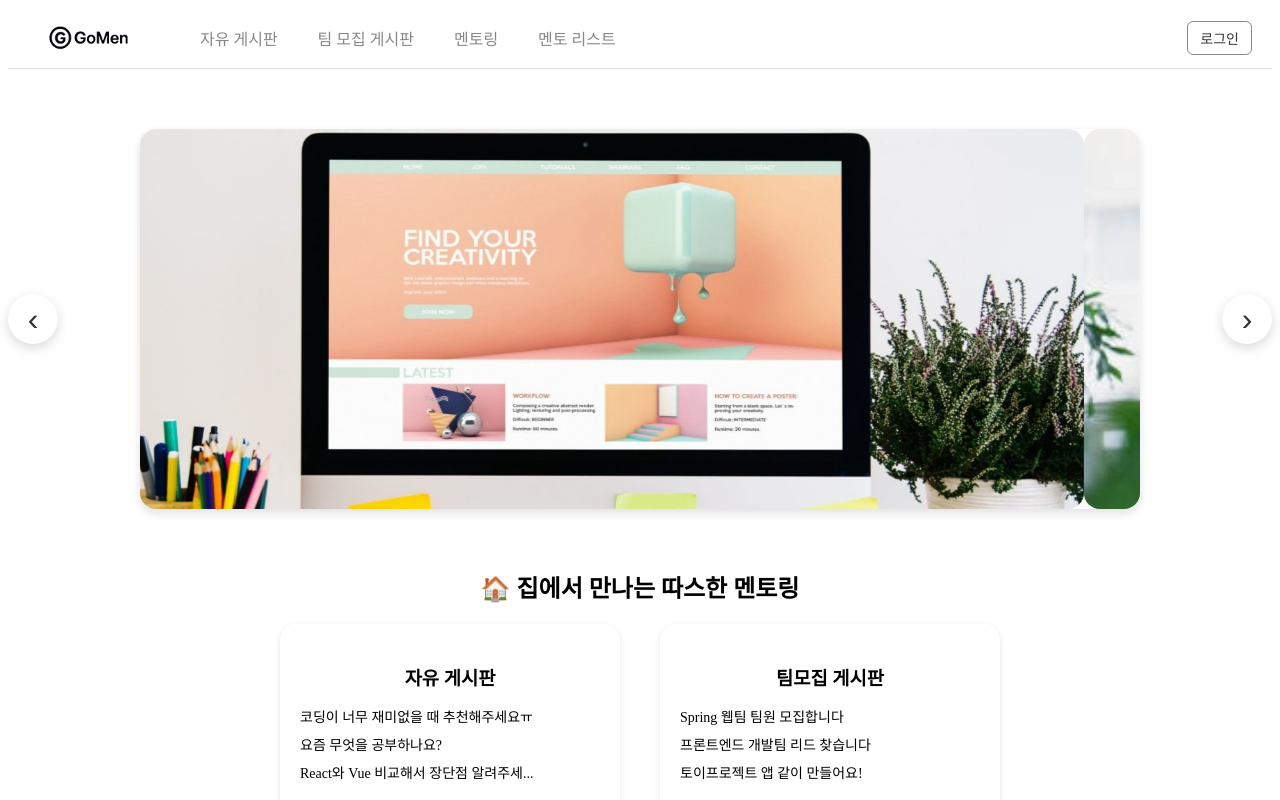
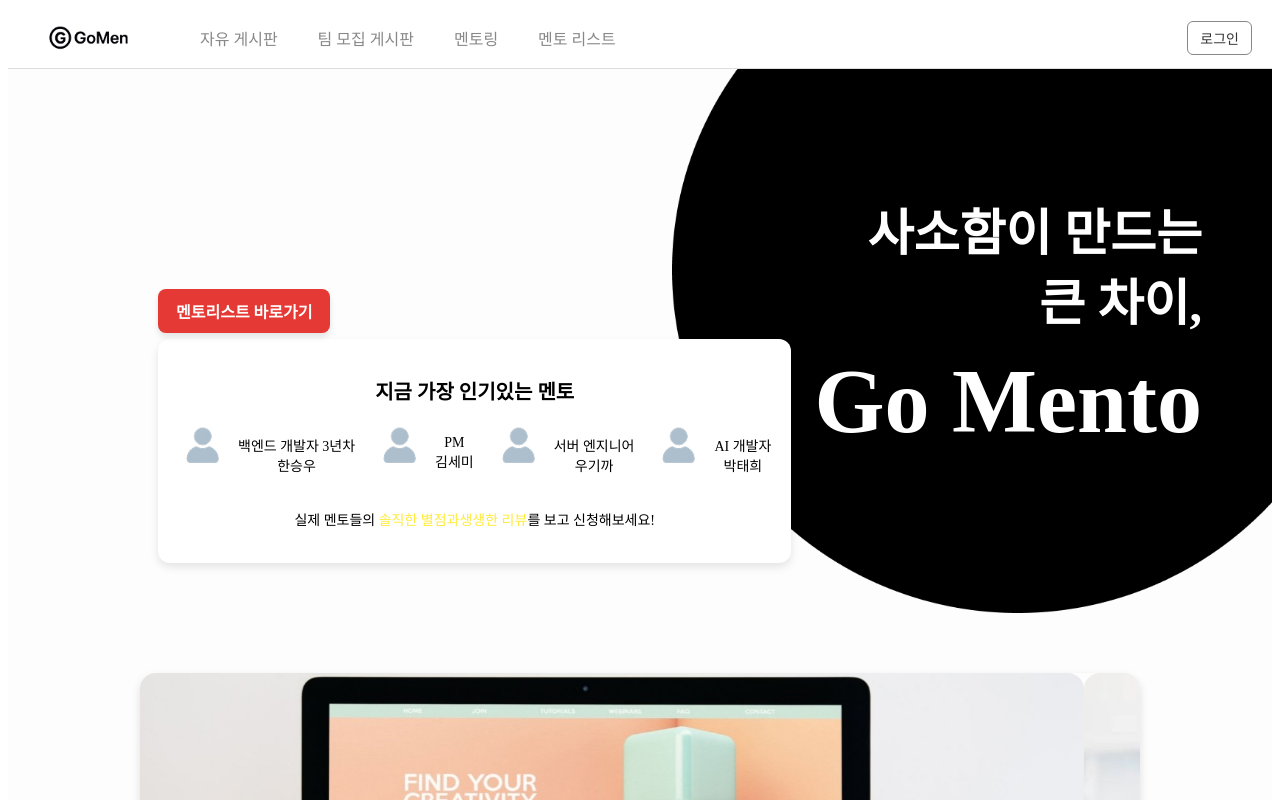
Before and after one commit to 4team-tuna/be14-3rd-Tuna-GoMen, a Vue app in the folder frontend/gomen/: page /main in a window 1280 px wide. Shown: the top 800 px of the page. Built offline with nearby package versions, Linux system fonts and the light colour scheme.

Commit message:
메인페이지수정

```diff
--- a/frontend/gomen/src/views/MainPage.vue
+++ b/frontend/gomen/src/views/MainPage.vue
@@ -1,4 +1,3 @@
-<template>
 <template>
   <div class="hero-wrapper">
     <div class="hero-image-container">
@@ -12,7 +11,7 @@
       </div>
 
       <!-- 🔴 멘토리스트 바로가기 버튼 -->
-      <router-link to="/mentor-list" class="mentor-btn">
+      <router-link to="/mentorlist" class="mentor-btn">
         멘토리스트 바로가기
       </router-link>
 
@@ -31,9 +30,6 @@
         </p>
       </section>
     </div>
-  </div>
-</template>
-
 
     <!-- 배너 슬라이더 -->
     <div class="slider-wrapper">
@@ -53,7 +49,6 @@
 
       <button class="arrow right" @click="nextBanner">›</button>
     </div>
-
 
     <!-- 게시판 섹션 -->
     <section class="board-section">
@@ -77,8 +72,9 @@
         </div>
       </div>
     </section>
+  </div> <!-- Close hero-wrapper here -->
+</template>
 
-</template>
 
 <script setup>
   import { useRouter } from 'vue-router'
@@ -164,8 +160,8 @@
 
 .mentor-btn {
   position: absolute;
-  bottom: 50px;       /* 원보다 아래로 안 가게 숫자 조절 */
-  left: 90px;       /* 원의 왼쪽 위치 (조정 가능) */
+  bottom: 280px;       /* 원보다 아래로 안 가게 숫자 조절 */
+  left: 150px;       /* 원의 왼쪽 위치 (조정 가능) */
   background-color: #e53935; /* 빨간색 */
   color: white;
   padding: 10px 18px;
@@ -291,14 +287,14 @@
 
 .mentor-section {
   position: absolute; /* 원에 상대적인 위치 */
-  top: -50px; /* 원 위로 올라오게 조정 */
-  left: 70px; /* 원의 왼쪽에 위치시킴 */
+  top: 270px; /* 원 위로 올라오게 조정 */
+  left: 150px; /* 원의 왼쪽에 위치시킴 */
   background-color: white;
   padding: 20px;
   border-radius: 12px;
   box-shadow: 0 4px 8px rgba(0, 0, 0, 0.1);
   z-index: 1; /* 버튼보다는 아래에 있도록 설정 */
-  width: 250px; /* 원하는 너비로 설정 */
+  width: auto; /* 원하는 너비로 설정 */
 }
 
 .mentor-section h2 {
@@ -306,11 +302,13 @@
   font-weight: bold;
 }
 
+
 .mentor-list {
-  display: flex;
-  flex-direction: column;
-  gap: 10px;
+  display: flex;            /* Flexbox로 가로 정렬 */
+  gap: 20px;                /* 멘토들 사이에 여백 */
+  overflow-x: auto;         /* 가로 스크롤 가능하도록 */
 }
+
 
 .mentor {
   display: flex;
```
Lines whose indentation alone changed are shown as unchanged.
